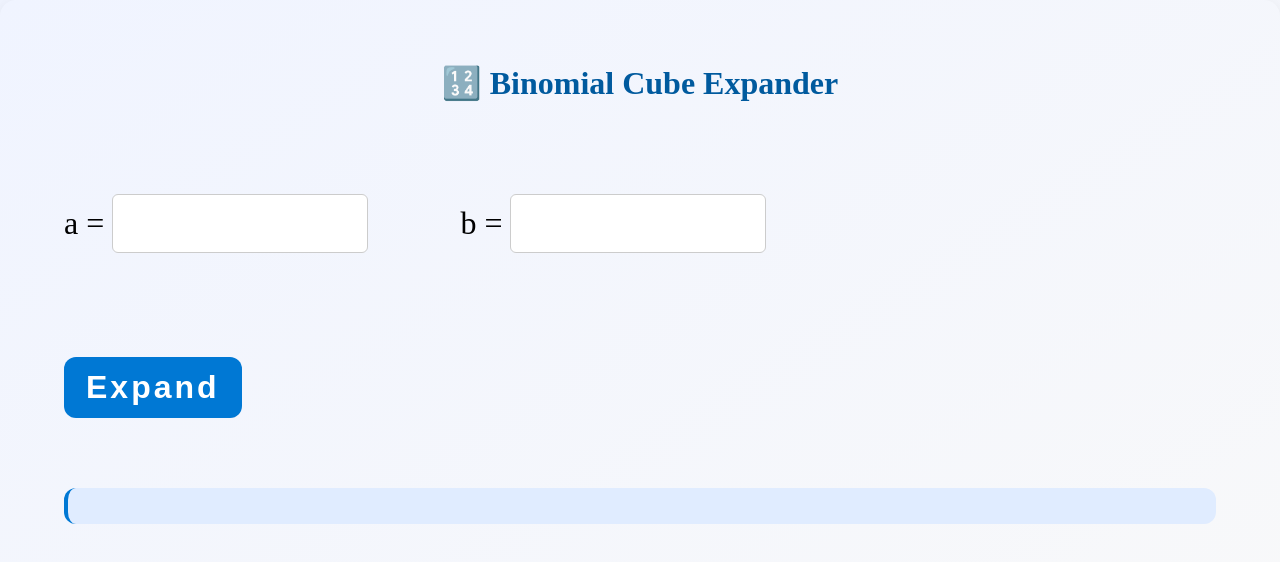
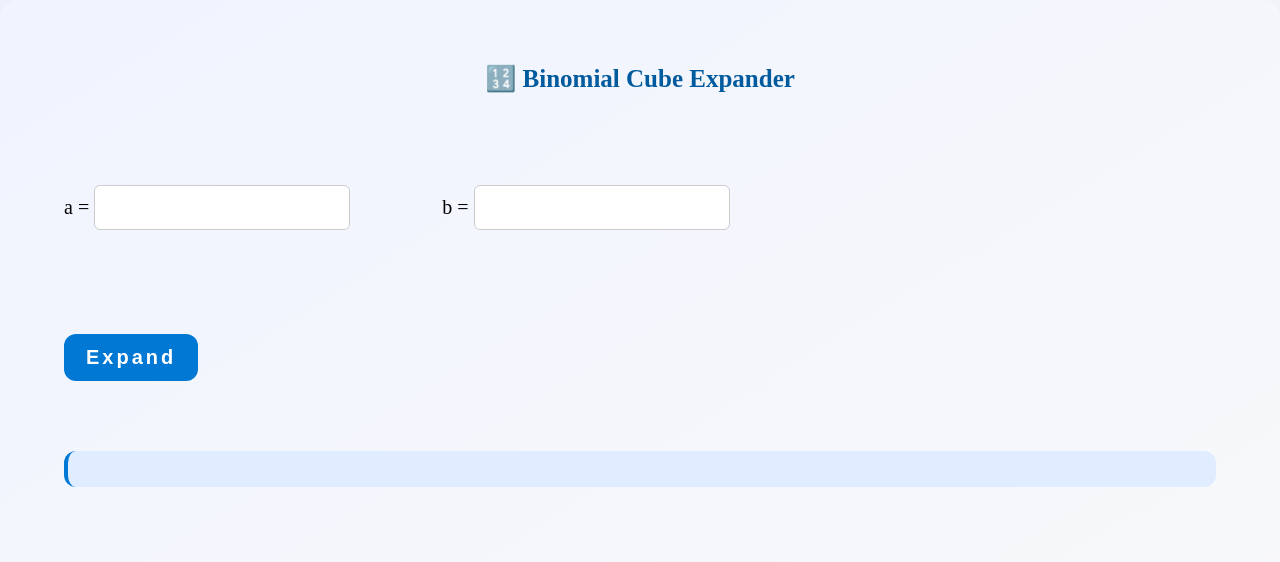
Before and after one commit to Ebrat222/Web_Folders, a plain HTML site: page Binomial-Cube/index3.html in a window 1280 px wide. Drawn offline with Linux system fonts and the light colour scheme.

Commit message:
Update index3.html

```diff
--- a/Binomial-Cube/index3.html
+++ b/Binomial-Cube/index3.html
@@ -25,7 +25,7 @@ body:hover {
 }
 
 h2 {
-  font-size: 2em;
+  font-size: 25px;
   text-align: center;
   margin-bottom: 25px;
   color: #005a9e;
@@ -39,7 +39,7 @@ h2 {
 label {
   display: inline-block;
   margin: 3% 3% 3% 0%;
-  font-size: 2em;
+  font-size: 20px;
 }
 
 .b {
@@ -49,7 +49,7 @@ label {
 input {
   padding: 10px;
   width: 20vw;
-  font-size: 1em;
+  font-size: 20px;
   border-radius: 6px;
   border: 1px solid #ccc;
   transition: border-color 0.1s ease;
@@ -63,7 +63,7 @@ button {
   font-family: Arial, sans-serif;
   margin: 12px 0;
   padding: 12px 22px;
-  font-size: 2em;
+  font-size: 20px;
   font-weight: 600;
   letter-spacing: 3px;
   background-color: #0078D4;
```
